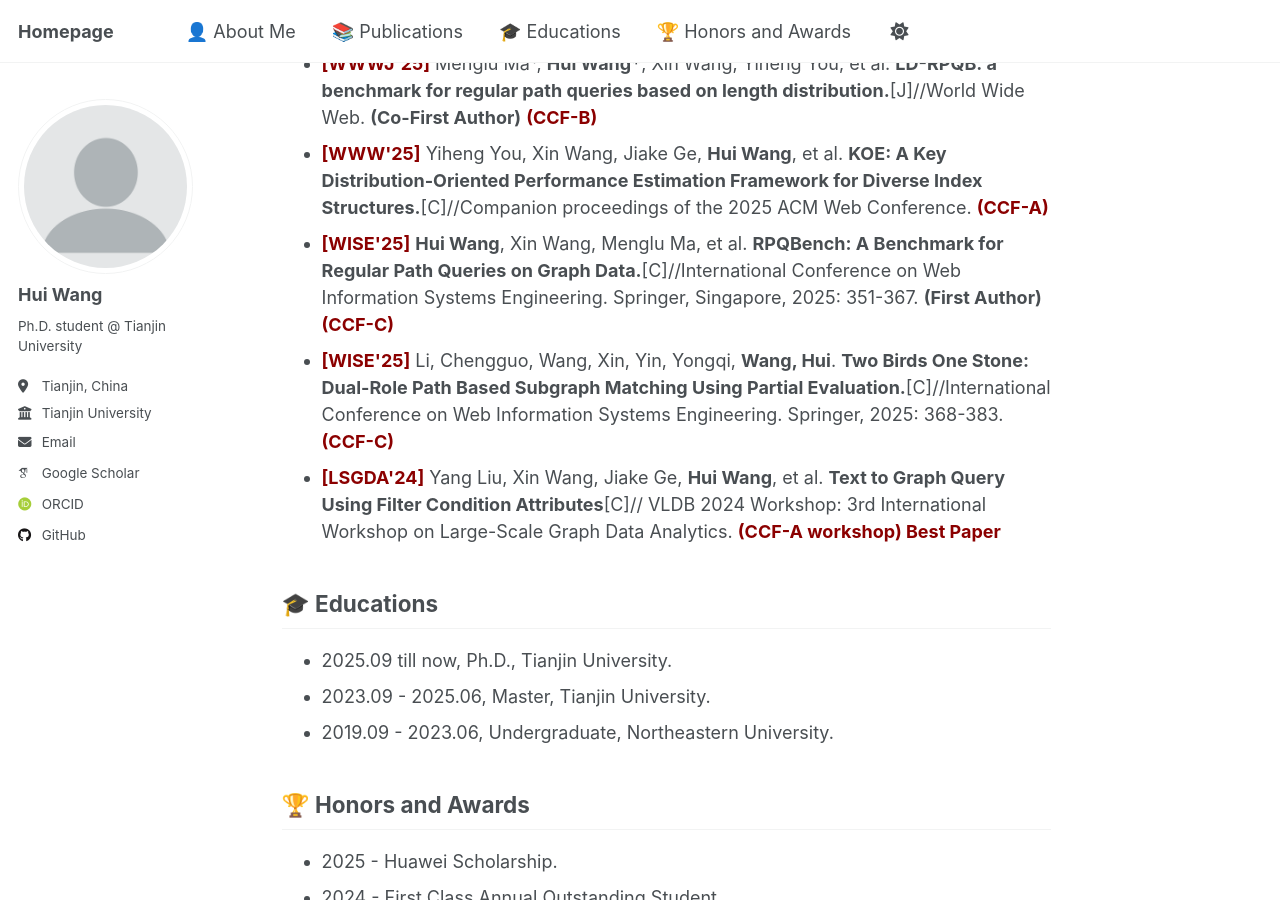
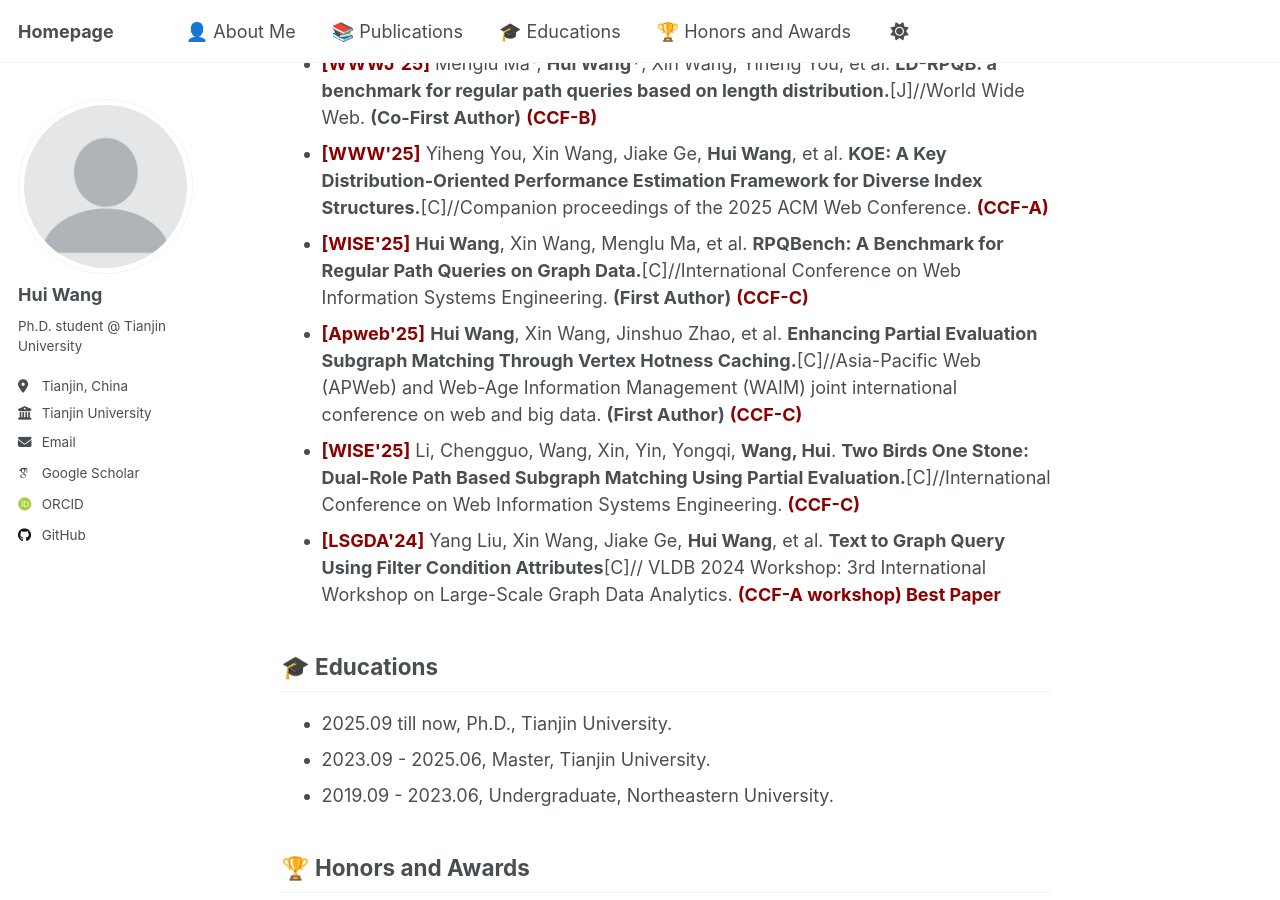
Before and after one commit to HaileyHui/wanghui, a Jekyll site: the page built from _pages/about.md, in a window 1280 px wide and 900 px high, scrolled down 535 px. Built offline with Jekyll 4.4.1, drawn with Linux system fonts in a browser that asks for light colours; some web fonts are replaced; a script that is not in the unit is left out.

Commit message:
Update publications.html

```diff
--- a/_pages/publications.html
+++ b/_pages/publications.html
@@ -3,7 +3,8 @@
   <li><span class="highlight" style="color: darkred; font-weight: bold;">[WWW'25]</span> <strong>Hui Wang</strong>, Xin Wang, Jiake Ge, et al. <strong>ShapeShifter: Workload-Aware Adaptive Evolving Index Structures Based on Learned Models.</strong>[C]//Proceedings of the 2025 ACM Web Conference. <strong>(First Author)</strong> <span class="highlight" style="color: darkred; font-weight: bold;">(CCF-A)</span></li>
   <li><span class="highlight" style="color: darkred; font-weight: bold;">[WWWJ'25]</span> Menglu Ma*, <strong>Hui Wang*</strong>, Xin Wang, Yiheng You, et al. <strong>LD-RPQB: a benchmark for regular path queries based on length distribution.</strong>[J]//World Wide Web. <strong>(Co-First Author)</strong> <span class="highlight" style="color: darkred; font-weight: bold;">(CCF-B)</span></li>
   <li><span class="highlight" style="color: darkred; font-weight: bold;">[WWW'25]</span> Yiheng You, Xin Wang, Jiake Ge, <strong>Hui Wang</strong>, et al. <strong>KOE: A Key Distribution-Oriented Performance Estimation Framework for Diverse Index Structures.</strong>[C]//Companion proceedings of the 2025 ACM Web Conference. <span class="highlight" style="color: darkred; font-weight: bold;">(CCF-A)</span></li>
-  <li><span class="highlight" style="color: darkred; font-weight: bold;">[WISE'25]</span> <strong>Hui Wang</strong>, Xin Wang, Menglu Ma, et al. <strong>RPQBench: A Benchmark for Regular Path Queries on Graph Data.</strong>[C]//International Conference on Web Information Systems Engineering. Springer, Singapore, 2025: 351-367. <strong>(First Author)</strong> <span class="highlight" style="color: darkred; font-weight: bold;">(CCF-C)</span></li>
-  <li><span class="highlight" style="color: darkred; font-weight: bold;">[WISE'25]</span> Li, Chengguo, Wang, Xin, Yin, Yongqi, <strong>Wang, Hui</strong>. <strong>Two Birds One Stone: Dual-Role Path Based Subgraph Matching Using Partial Evaluation.</strong>[C]//International Conference on Web Information Systems Engineering. Springer, 2025: 368-383. <span class="highlight" style="color: darkred; font-weight: bold;">(CCF-C)</span></li>
+  <li><span class="highlight" style="color: darkred; font-weight: bold;">[WISE'25]</span> <strong>Hui Wang</strong>, Xin Wang, Menglu Ma, et al. <strong>RPQBench: A Benchmark for Regular Path Queries on Graph Data.</strong>[C]//International Conference on Web Information Systems Engineering. <strong>(First Author)</strong> <span class="highlight" style="color: darkred; font-weight: bold;">(CCF-C)</span></li>
+  <li><span class="highlight" style="color: darkred; font-weight: bold;">[Apweb'25]</span> <strong>Hui Wang</strong>, Xin Wang, Jinshuo Zhao, et al. <strong>Enhancing Partial Evaluation Subgraph Matching Through Vertex Hotness Caching.</strong>[C]//Asia-Pacific Web (APWeb) and Web-Age Information Management (WAIM) joint international conference on web and big data. <strong>(First Author)</strong> <span class="highlight" style="color: darkred; font-weight: bold;">(CCF-C)</span></li>
+  <li><span class="highlight" style="color: darkred; font-weight: bold;">[WISE'25]</span> Li, Chengguo, Wang, Xin, Yin, Yongqi, <strong>Wang, Hui</strong>. <strong>Two Birds One Stone: Dual-Role Path Based Subgraph Matching Using Partial Evaluation.</strong>[C]//International Conference on Web Information Systems Engineering. <span class="highlight" style="color: darkred; font-weight: bold;">(CCF-C)</span></li>
   <li><span class="highlight" style="color: darkred; font-weight: bold;">[LSGDA'24]</span> Yang Liu, Xin Wang, Jiake Ge, <strong>Hui Wang</strong>, et al. <strong>Text to Graph Query Using Filter Condition Attributes</strong>[C]// VLDB 2024 Workshop: 3rd International Workshop on Large-Scale Graph Data Analytics. <span class="highlight" style="color: darkred; font-weight: bold;">(CCF-A workshop) Best Paper</span></li>
 </ul>
```
